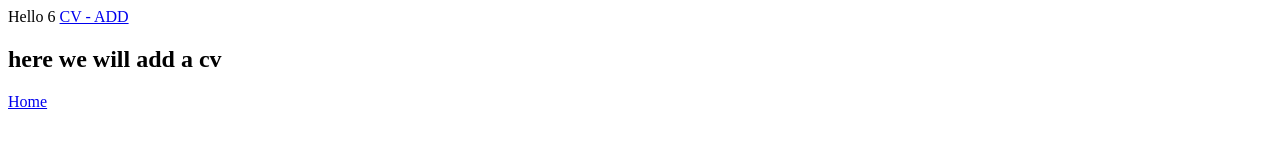
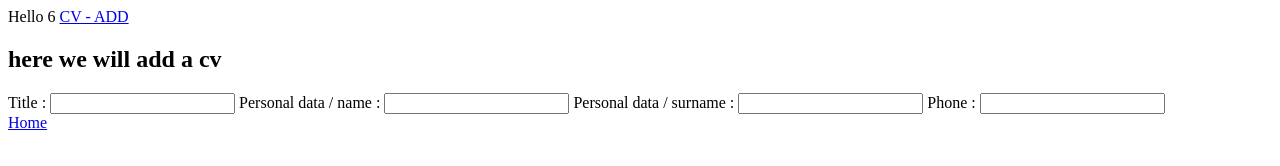
Before and after one commit to eliasparis/CVbackups, a website: page dev/index.html at #/cvadd in a window 1280 px wide. Drawn offline with Linux system fonts and the light colour scheme; files that its build step writes are made by us from their sources.

Commit message:
Form inputs

```diff
--- a/dev/app/components/cvadd/cvadd.tpl.html
+++ b/dev/app/components/cvadd/cvadd.tpl.html
@@ -1,3 +1,10 @@
 <h2>{{hello}}</h2>
 
+<form>
+	Title : <input type="text" ng-model="cv.title">
+	Personal data / name : <input type="text" ng-model="cv.data.name">
+	Personal data / surname : <input type="text" ng-model="cv.data.surname">
+	Phone : <input type="" ng-model="cv.data.phone">
+</form>
+
 <a ui-sref="app">Home</a>
--- a/dev/index.html
+++ b/dev/index.html
@@ -20,9 +20,9 @@
   <script src="app/app.module.js"></script>
   <script src="app/app.routes.js"></script>
   <script src="app/components/cvadd/cvadd.js"></script>
+  <script src="app/components/cvview/cvview.js"></script>
+  <script src="app/components/listing/listing.js"></script>
   <script src="app/shared/cvfactory/cvfactory.js"></script>
-  <script src="app/components/listing/listing.js"></script>
-  <script src="app/components/cvview/cvview.js"></script>
   <!-- endinject -->
 </body>
 </html>
```
